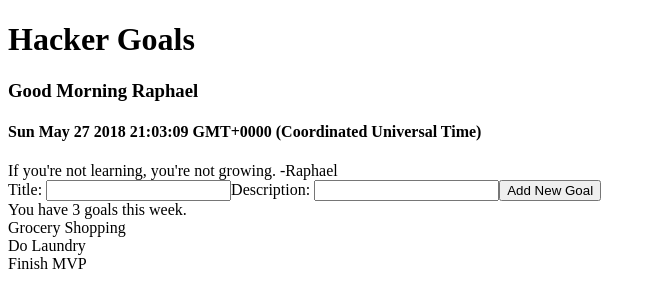
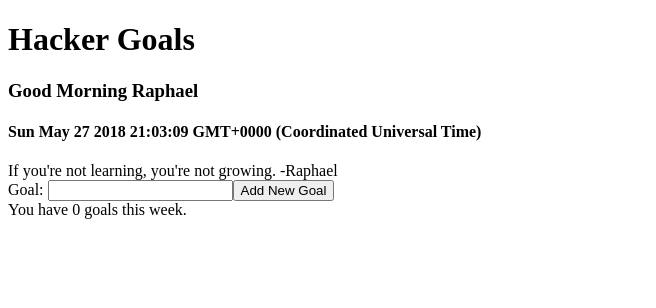
Before and after one commit to riffryder/Hacker-Goals, a React app: page / in a window 1280 px wide. Shown: the top 308 px of the page, without its empty margins (0-656 px from the left). Built offline with nearby package versions, Linux system fonts and the light colour scheme; the HTML template or start-up script is replaced by a standard one.

Commit message:
Implement addNewGoal function and dynamically render user input

```diff
--- a/react-client/src/components/App.jsx
+++ b/react-client/src/components/App.jsx
@@ -9,8 +9,19 @@ class App extends React.Component {
     super(props);
     this.state = {
       date: new Date().toString(),
-      goals: ['Grocery Shopping', 'Do Laundry', 'Finish MVP'],
+      goals: []
     }
+    this.addNewGoal = this.addNewGoal.bind(this);
+  }
+
+  addNewGoal(event) {
+    var newGoal = {
+      title: event.target.value
+    };
+    this.state.goals.push(newGoal);
+    this.setState({
+      goals: this.state.goals
+    })
   }
 
   // componentDidMount() {
@@ -19,7 +30,7 @@ class App extends React.Component {
   //     success: (data) => {
   //       this.setState({
   //         items: data
-  //       })
+  //       })d
   //     },
   //     error: (err) => {
   //       console.log('err', err);
@@ -30,20 +41,17 @@ class App extends React.Component {
   render() {
     return (
     <div>
-      <div>
+      <div className='title'>
         <h1>Hacker Goals</h1>
       </div>
-      <div>
+      <div className='greeting'>
         <h3>Good Morning Raphael</h3>
         <h4>{this.state.date}</h4>
       </div>
-      <div>
-        <Quote />
-      </div>
-      <div>
-        Title: <input id='title' type='text'></input>
-        Description: <input id='description' type='text'></input>
-        <span>
+      <Quote />
+      <div className='goal-input'>
+        Goal: <input name='title' type='text' onBlur={this.addNewGoal}></input>
+        <span className='add'>
           <button>Add New Goal</button>
         </span>
       </div>
--- a/react-client/src/components/GoalsEntry.jsx
+++ b/react-client/src/components/GoalsEntry.jsx
@@ -2,7 +2,7 @@ import React from 'react';
 
 const GoalsEntry = (props) => (
   <div>
-    {props.goal}
+    {props.goal.title}
   </div>
 )
 
```
